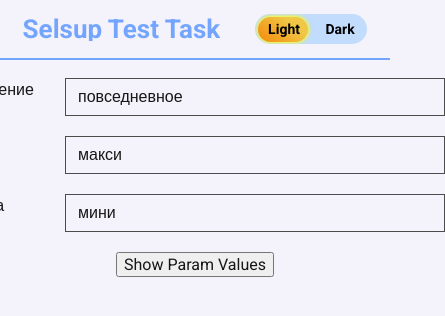
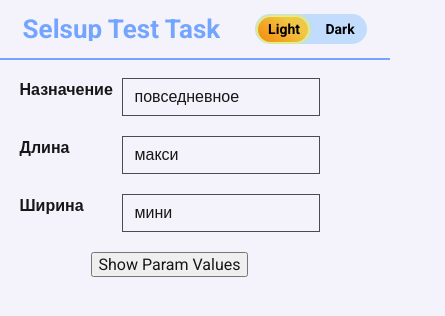
Before and after one commit to Sergey7709/Selsup-Test-Task, a React (Vite) app: page / in a window 390 px wide. Shown: the top 316 px of the page, 445 px wide, since content can reach past the window. Built offline with nearby package versions, Linux system fonts and the light colour scheme; a web font is replaced by a local one.

Commit message:
refactor: edit selectors wrapperEditorField,wrapperEditorBlock,labelEditorBlock

```diff
--- a/src/components/EditorBlock/editorBlock.module.scss
+++ b/src/components/EditorBlock/editorBlock.module.scss
@@ -1,8 +1,8 @@
 
 .wrapperEditorField {
-  width: 500px;
+  width: 100%;
   display: flex;
-  gap:5%
+  gap:1%
 }
 
 .wrapperEditorBlock {
@@ -10,8 +10,19 @@
   flex-direction: column;
   justify-content: center;
   align-items: center;
+  width: 500px;
+  @media (max-width: 560px) {
+    width: 300px;
+  }
 }
 
 .labelEditorBlock {
   flex: 1;
+  font-size: var(--font-size-xl);
+  font-weight: var(--font-weight-bold);
+  @media (max-width: 600px) {
+    flex: 2;
+    font-size: var(--font-size-m);
+    font-weight: var(--font-weight-bold);
+  }
 }
```
